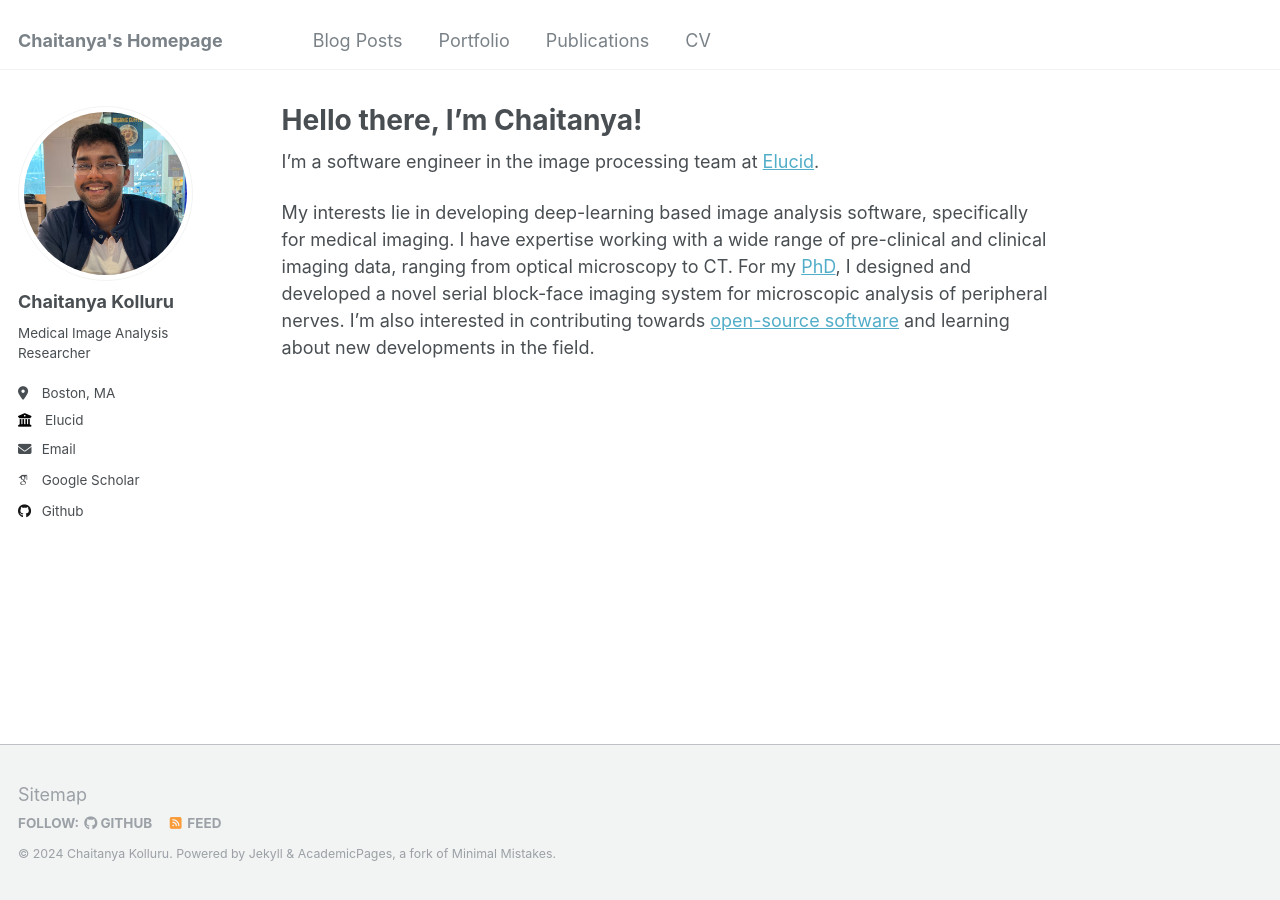
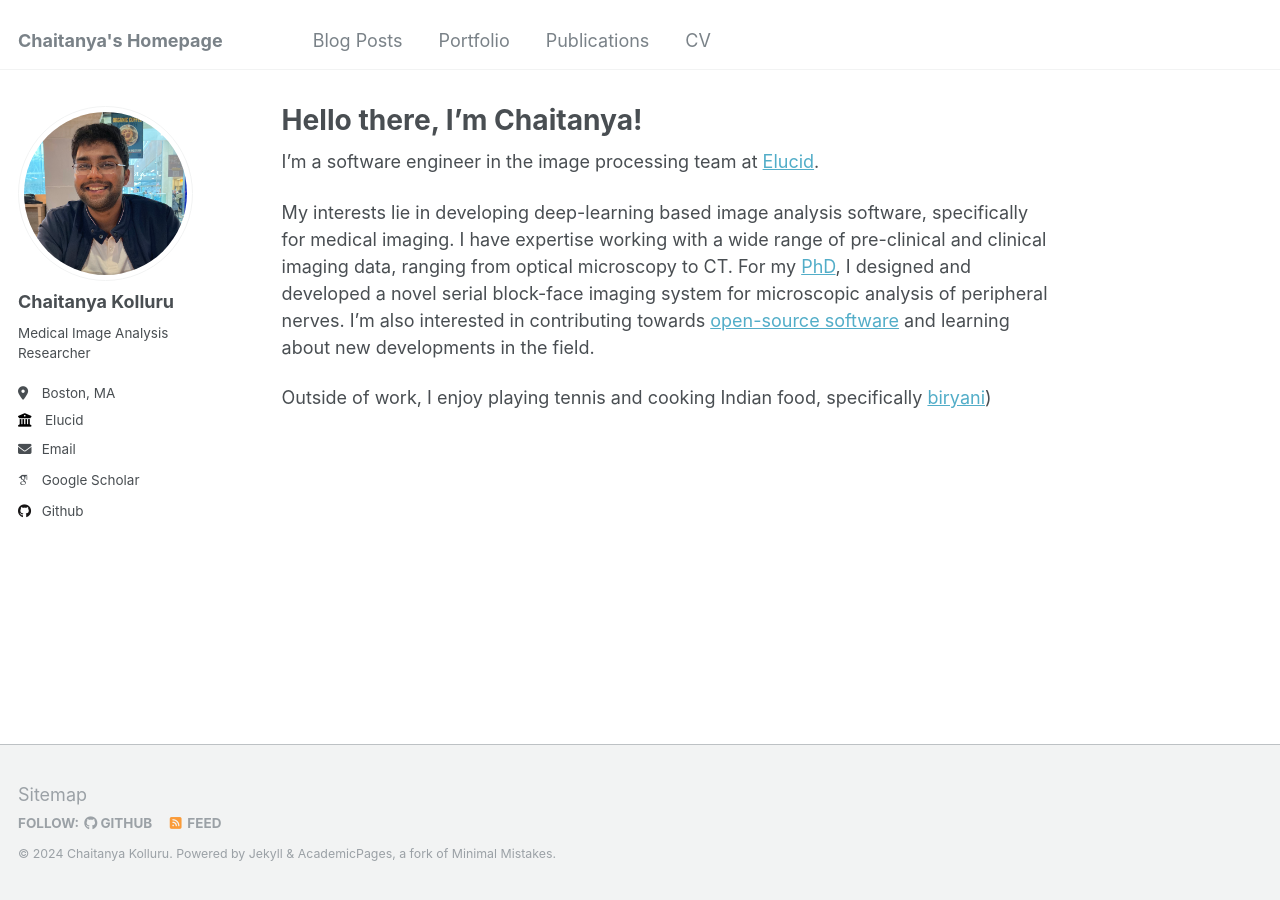
Before and after one commit to ckolluru/ckolluru.github.io, a Jekyll site: the page built from _pages/about.md, in a window 1280 px wide. Built offline with Jekyll 4.4.1, drawn with Linux system fonts in a browser that asks for light colours; some web fonts are replaced.

Commit message:
Update bio

```diff
--- a/_pages/about.md
+++ b/_pages/about.md
@@ -10,6 +10,8 @@ redirect_from:
 I'm a software engineer in the image processing team at [Elucid](https://www.elucid.com).
 
 My interests lie in developing deep-learning based image analysis software, specifically for medical imaging. I have expertise working with a wide range of pre-clinical and clinical imaging data, ranging from optical microscopy to CT. For my [PhD](http://rave.ohiolink.edu/etdc/view?acc_num=case1704816346125624), I designed and developed a novel serial block-face imaging system for microscopic analysis of peripheral nerves. I'm also interested in contributing towards [open-source software](https://github.com/ckolluru) and learning about new developments in the field.
+
+Outside of work, I enjoy playing tennis and cooking Indian food, specifically [biryani](https://www.youtube.com/watch?v=6XlMguO9r-M))
 
 
 
```
